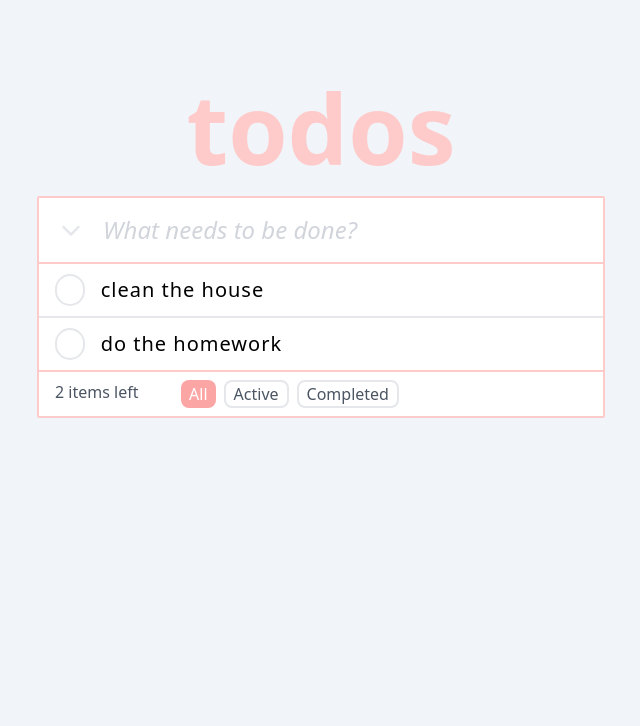
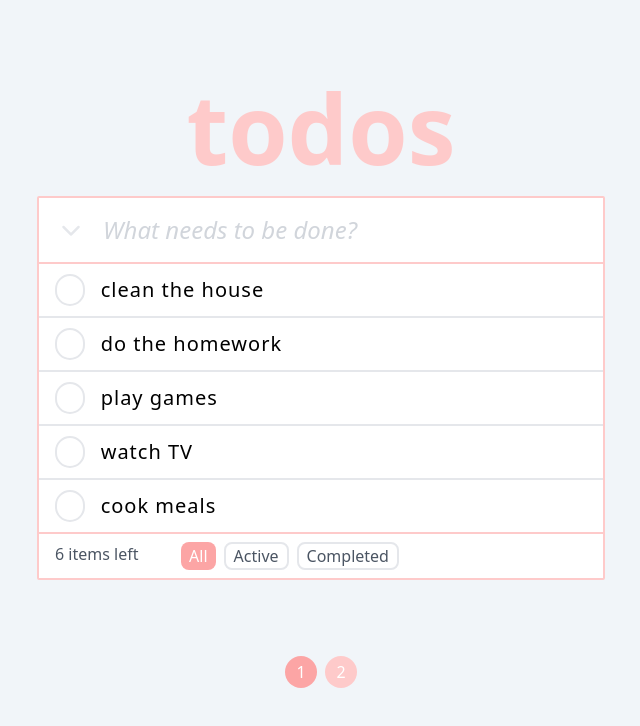
Before and after one commit to sansanhatecode/todolist-upgrade, a React (Create React App) app: page / in a window 1280 px wide. Shown: the top 726 px of the page, without its empty margins (319-959 px from the left). Built offline with nearby package versions, Linux system fonts and the light colour scheme.

Commit message:
pagination

```diff
--- a/src/App.jsx
+++ b/src/App.jsx
@@ -3,11 +3,12 @@ import React from 'react';
 import Header from './components/Header';
 import ContentList from './components/ContentList';
 import Footer from './components/Footer';
+import Pagination from './components/Pagination';
 
 class App extends React.Component {
   constructor(props) {
     super(props);
-    this.myHeader = React.createRef();
+    // this.myHeader = React.createRef();
     this.state = {
       jobs: [
         {
@@ -20,11 +21,35 @@ class App extends React.Component {
           displayStatus: true,
           done: false,
         },
+        {
+          name: "play games",
+          displayStatus: true,
+          done: false,
+        },
+        {
+          name: "watch TV",
+          displayStatus: true,
+          done: false,
+        },
+        {
+          name: "cook meals",
+          displayStatus: true,
+          done: false,
+        },
+        {
+          name: "study Japanese",
+          displayStatus: true,
+          done: false,
+        },
       ],
       filterButton: "0",
+      totalPages: 2,
+      currentPage: 1,
       // isEditting: false,
     }
   }
+
+  itemsPerPage = 5;
 
   //them cong viec moi
   handleAdd = (addItem) => {
@@ -33,32 +58,54 @@ class App extends React.Component {
       filterButton,
       // isEditting,
     } = this.state;
-
-    //thêm công việc mới
-
     const newJob = {
       name: addItem,
       displayStatus: true,
       done: false,
     }
-
-    const newJobs = [...jobs, newJob];
+    const newJobs = [newJob,...jobs];
     if (filterButton === "2") {
       newJob.displayStatus = false
     }
+    //tổng số phần tử được display
+    let totalItems = 0;
+    for(let i = 0; i < newJobs.length; i ++){
+      if (newJobs[i].displayStatus){
+        totalItems++;
+      }
+    }
+    //tổng số trang mới
+    const newTotalPages = Math.ceil(totalItems / this.itemsPerPage);
+
     this.setState({
-      jobs: newJobs
+      jobs: newJobs,
+      totalPages: newTotalPages,
     });
 
   }
 
   //xoa cong viec duoc chon
   handleDelete = (e, index) => {
-    const { jobs } = this.state;
+    const { jobs, currentPage } = this.state;
     const newJobs = [...jobs];
     newJobs.splice(index, 1);
+    //tổng số phần tử được display
+    let totalItems = 0;
+    for(let i = 0; i < newJobs.length; i ++){
+      if (newJobs[i].displayStatus){
+        totalItems++;
+      }
+    }
+    //tổng số trang mới
+    const newTotalPages = Math.ceil(totalItems / this.itemsPerPage);
+    let newCurrentPage = currentPage;
+    if(!(totalItems%5)){
+      newCurrentPage = currentPage - 1;
+    }
     this.setState({
       jobs: newJobs,
+      totalPages: newTotalPages,
+      currentPage: newCurrentPage,
     })
   }
 
@@ -68,7 +115,8 @@ class App extends React.Component {
     // this.setState({
     //   isEditting: true,
     // });
-    this.myHeader.current.focus();
+    //
+    console.log("cíu em em làm không nổi nó cứ lỗi thôi =((")
   }
 
   //danh dau cong viec duoc lam xong
@@ -118,6 +166,20 @@ class App extends React.Component {
       jobs: newJobs,
       filterButton: e.currentTarget.id,
     })
+    //tổng số phần tử được display
+    let totalItems = 0;
+    for(let i = 0; i < newJobs.length; i ++){
+      if (newJobs[i].displayStatus){
+        totalItems++;
+      }
+    }
+    //tổng số trang mới
+    const newTotalPages = Math.ceil(totalItems / this.itemsPerPage);
+    this.setState({
+      jobs: newJobs,
+      totalPages: newTotalPages,
+      currentPage: 1,
+    })
   }
 
   //hien ra cac cong viec dang lam do
@@ -130,10 +192,21 @@ class App extends React.Component {
         return job.displayStatus = false;
       }
     })
-    console.log(e.currentTarget.id)
+    // console.log(e.currentTarget.id)
+    //tổng số phần tử được display
+    let totalItems = 0;
+    for(let i = 0; i < newJobs.length; i ++){
+      if (newJobs[i].displayStatus){
+        totalItems++;
+      }
+    }
+    //tổng số trang mới
+    const newTotalPages = Math.ceil(totalItems / this.itemsPerPage);
     this.setState({
       jobs: newJobs,
       filterButton: e.currentTarget.id,
+      totalPages: newTotalPages,
+      currentPage: 1,
     })
   }
 
@@ -147,9 +220,19 @@ class App extends React.Component {
         return job.displayStatus = false;
       }
     })
+    let totalItems = 0;
+    for(let i = 0; i < newJobs.length; i ++){
+      if (newJobs[i].displayStatus){
+        totalItems++;
+      }
+    }
+    //tổng số trang mới
+    const newTotalPages = Math.ceil(totalItems / this.itemsPerPage);
     this.setState({
       jobs: newJobs,
       filterButton: e.currentTarget.id,
+      totalPages: newTotalPages,
+      currentPage: 1,
     })
   }
 
@@ -158,25 +241,43 @@ class App extends React.Component {
     const { jobs } = this.state;
     let newJobs = jobs.filter(job => !(job.done));
     // console.log(newJobs);
+    //
+    let totalItems = 0;
+    for(let i = 0; i < newJobs.length; i ++){
+      if (newJobs[i].displayStatus){
+        totalItems++;
+      }
+    }
+    //tổng số trang mới
+    const newTotalPages = Math.ceil(totalItems / this.itemsPerPage);
     this.setState({
       jobs: newJobs,
+      totalPages: newTotalPages,
+    })
+  }
+
+  handlePageClick = (e, i) => {
+    this.setState ({
+      currentPage: i,
     })
   }
 
   render() {
     const {
       jobs,
-      filterButton
+      filterButton,
+      totalPages,
+      currentPage
     } = this.state;
 
-    console.log(this.myHeader.current);
+    // console.log(this.myHeader.current);
 
     return (
-      <div className="flex flex-col pt-20 items-center bg-slate-100 h-full min-h-screen pb-28">
+      <div className="flex flex-col pt-20 items-center bg-slate-100 h-full min-h-screen pb-28 relative">
         <h1 className="text-8xl text-red-200 font-bold mb-5">todos</h1>
-        <div className="border-2 border-red-200 rounded-sm">
+        <div className="border-2 border-red-200 rounded-sm mb-4">
           <Header
-            ref={this.myHeader}
+            // ref={this.myHeader}
             headerProps={this.handleAdd}
             handleDownButtonClick={this.handleDownButtonClick}
             jobs={jobs}
@@ -186,6 +287,8 @@ class App extends React.Component {
             handleDelete={this.handleDelete}
             handleDone={this.handleDone}
             handleEdit={this.handleEdit}
+            currentPage={currentPage}
+            itemsPerPage={this.itemsPerPage}
           />
           <Footer
             jobs={jobs}
@@ -196,6 +299,11 @@ class App extends React.Component {
             filterButton={filterButton}
           />
         </div>
+        <Pagination
+          totalPages={totalPages}
+          handlePageClick={this.handlePageClick}
+          currentPage={currentPage}
+        />
       </div>
     )
   }
--- a/src/components/ContentList.jsx
+++ b/src/components/ContentList.jsx
@@ -11,6 +11,8 @@ class ContentList extends React.Component {
       handleDelete,
       handleDone,
       handleEdit,
+      currentPage,
+      itemsPerPage
     } = this.props;
 
     return (
@@ -18,7 +20,7 @@ class ContentList extends React.Component {
         <ul>
           {jobs.map((job, index) => {
             //neu display status la true thi render ra phan tu
-            if (job.displayStatus) {
+            if (job.displayStatus && index < currentPage*itemsPerPage && index >= (currentPage-1)*itemsPerPage) {
               return (
                 <div className = "flex gap-4 pl-4 border-b-2 last:border-none items-center">
                   {/* done button */}
--- /dev/null
+++ b/src/components/Pagination.jsx
@@ -0,0 +1,35 @@
+import React from "react";
+
+export default class Pagination extends React.Component {
+    constructor(props) {
+        super(props);
+    }
+
+    render() {
+        const {
+            totalPages,
+            handlePageClick,
+            currentPage,
+        } = this.props;
+        const itemElements = [];
+        for (let i = 1; i <= totalPages; i++) {
+            itemElements.push(
+                <div
+                    key={i}
+                    className={`
+                        w-8 h-8 text-white flex items-center justify-center rounded-full
+                        ${i===currentPage ? `bg-red-300` : `bg-red-200 border-none`}
+                        ${totalPages===1 ? `hidden` : `block`}
+                    `}
+                    onClick={(e) => handlePageClick(e, i)}
+                >{i}</div>
+            );
+        }
+        return (
+            <div className="flex justify-center gap-2 absolute bottom-28">
+                {itemElements}
+            </div>
+        );
+
+    }
+}
```
